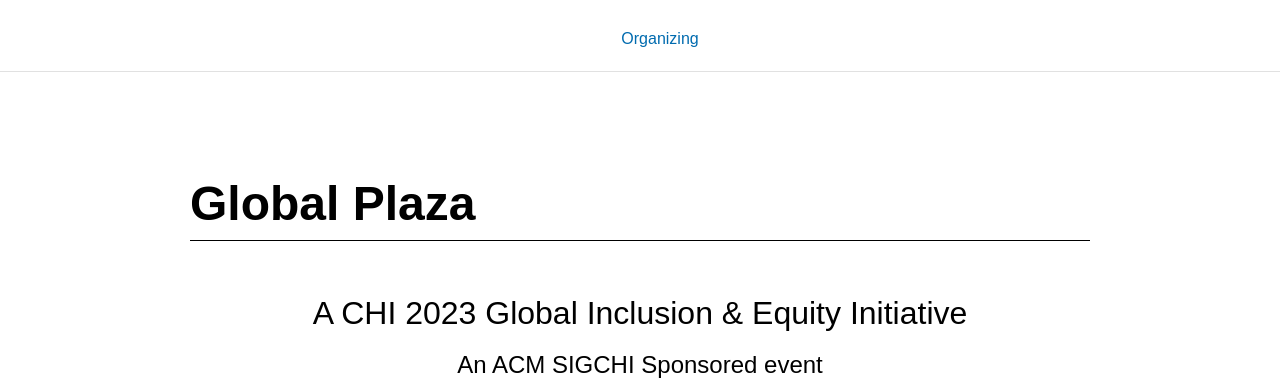
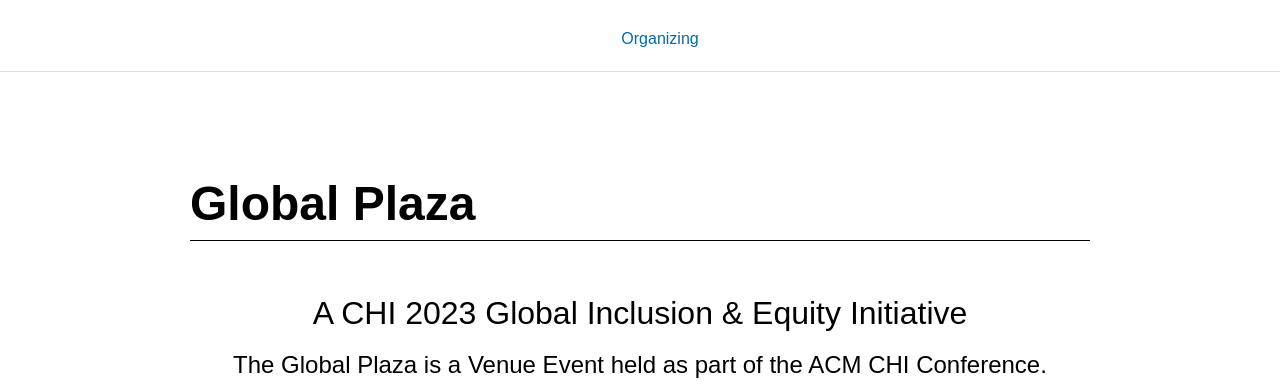
Before and after one commit to CHI-Global-Plaza/2023, a plain HTML site: page index.html in a window 1280 px wide. Shown: the part 227-617 px from the top of the page. Drawn offline with Linux system fonts and the light colour scheme.

Commit message:
updated event definition
for insurance purposes

```diff
--- a/index.html
+++ b/index.html
@@ -61,7 +61,7 @@
           <h2 class="event-subheading">
             A CHI 2023 Global Inclusion & Equity Initiative
           </h2>
-          <h4 class="event-subheading">An ACM SIGCHI Sponsored event</h4>
+          <h4 class="event-subheading">The Global Plaza is a Venue Event held as part of the ACM CHI Conference.</h4>
           <img src="./images/global_plaza_logo.svg" alt="CHI 2023 Global Plaza">
           <p>
             Global Plaza is a meeting place for CHI researchers worldwide to
```
